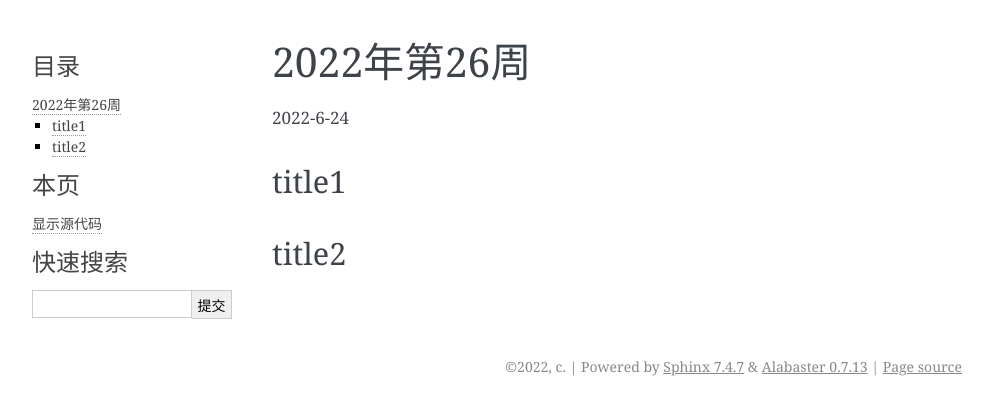
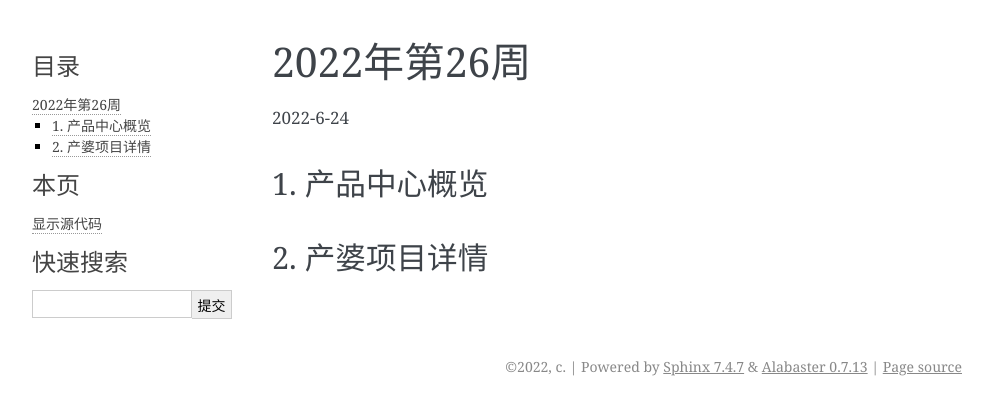
Before and after one commit to cruiurc/yjh-pm, a Sphinx documentation site: the page built from source/report/2022-26.rst, in a window 1280 px wide. Shown: the top 415 px of the page, without its empty margins (148-1141 px from the left). Built offline with Sphinx 7.4.7, drawn with Linux system fonts in a browser that asks for light colours.

Commit message:
report title

```diff
--- a/source/report/2022-26.rst
+++ b/source/report/2022-26.rst
@@ -1,3 +1,4 @@
+============
 2022年第26周
 ============
 
@@ -5,8 +6,10 @@
 2022-6-24
 
 
-title1
-------
+1. 产品中心概览
+===============
 
-title2
-------
+
+
+2. 产婆项目详情
+===============
```
